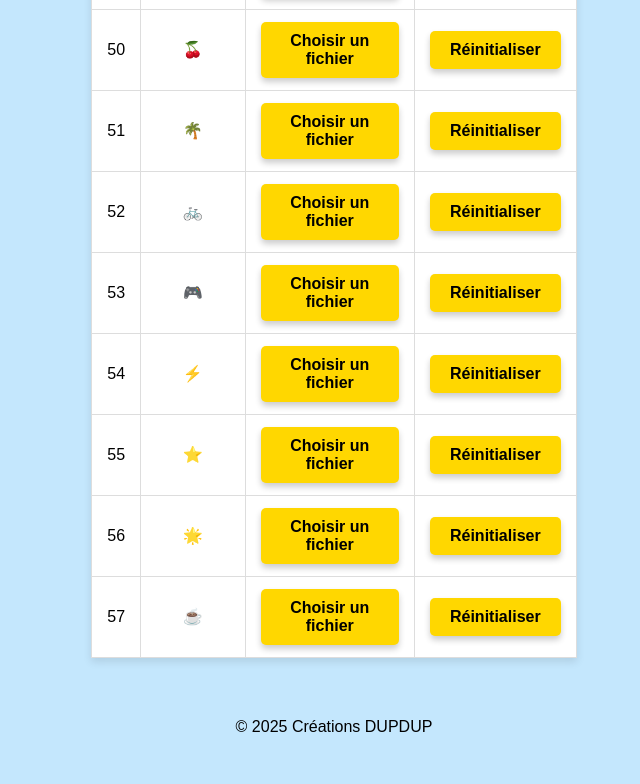
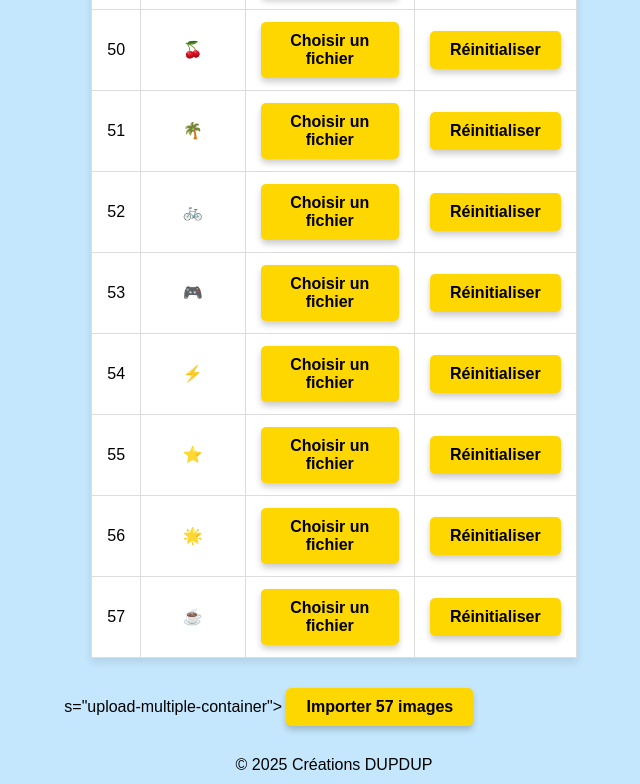
Before and after one commit to pepito2293/gestionfindeprojet, a plain HTML site: page emoji-customization.html in a window 1280 px wide. Shown: the part 4195-4979 px from the top of the page, without its empty margins (306-946 px from the left). Before the commit the page ends 4941 px from the top, so only its background shows below. Drawn offline with Linux system fonts and the light colour scheme.

Commit message:
Ajout d'un coup #1

```diff
--- a/emoji-customization.html
+++ b/emoji-customization.html
@@ -54,6 +54,11 @@
             <div class="card-container" id="cardContainer"></div>
         </div>
 
+        <!-- Bouton ajout d'un coup -->
+    <div clas>s="upload-multiple-container">
+    <label for="multiFileUpload" class="bouton-style">Importer 57 images</label>
+    <input type="file" id="multiFileUpload" accept="image/*" multiple style="display: none;">
+</div>
 
     </main>
 
```
